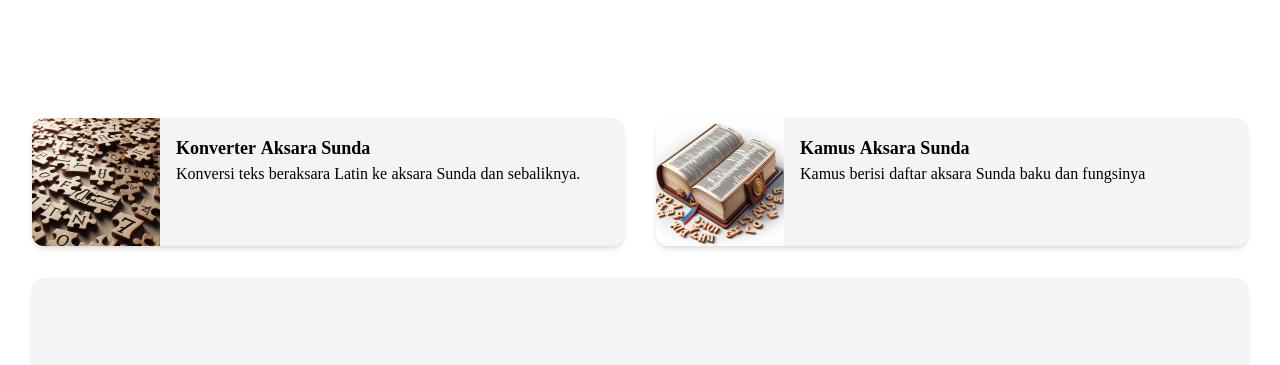
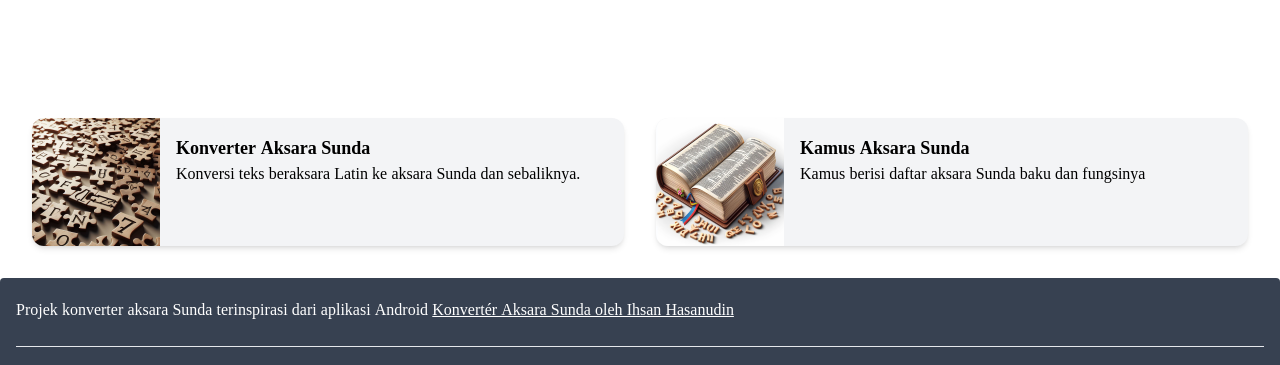
Before and after one commit to raihankr/aksara-sunda, a website: page public/index.html in a window 1280 px wide. Shown: the part 234-599 px from the top of the page. Drawn offline with nearby package versions, Linux system fonts and the light colour scheme.

Commit message:
add favicon

```diff
--- a/public/index.html
+++ b/public/index.html
@@ -7,6 +7,7 @@
     <title>Aksara Sunda - Beranda</title>
     <link rel="stylesheet" href="/style/output.css">
     <link rel="stylesheet" href="/style/assets.css">
+    <link rel="shortcut icon" href="image/logo.png" type="image/x-icon">
     <script src="https://ajax.googleapis.com/ajax/libs/jquery/3.7.1/jquery.min.js"></script>
 </head>
 
@@ -30,7 +31,6 @@
                 <p>Kamus berisi daftar aksara Sunda baku dan fungsinya</p>
             </section>
         </a>
-        <a href="game/" class="card"></a>
     </section>
 
     <script>
```
